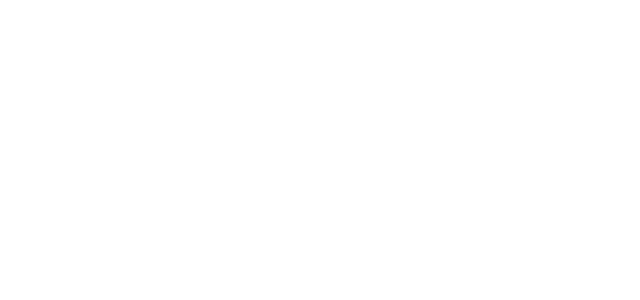
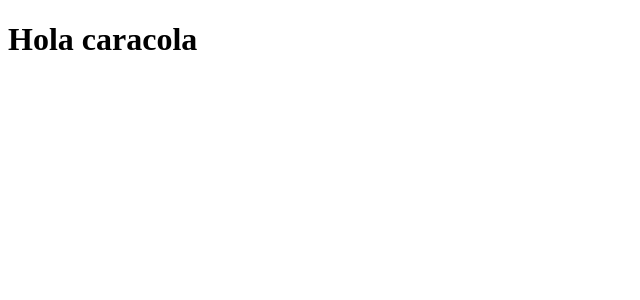
Before and after one commit to Raicelys21/reservas-restaurante-app, a React (Vite) app in the folder mesa-selecta/: page / in a window 1280 px wide. Shown: the top 300 px of the page, without its empty margins (0-640 px from the left). Built offline with nearby package versions, Linux system fonts and the light colour scheme.

Commit message:
Primer commit

```diff
--- a/mesa-selecta/src/App.jsx
+++ b/mesa-selecta/src/App.jsx
@@ -4,7 +4,7 @@
 
   return (
     <>
-
+     <h1>Hola caracola</h1>
     </>
   )
 }
```
